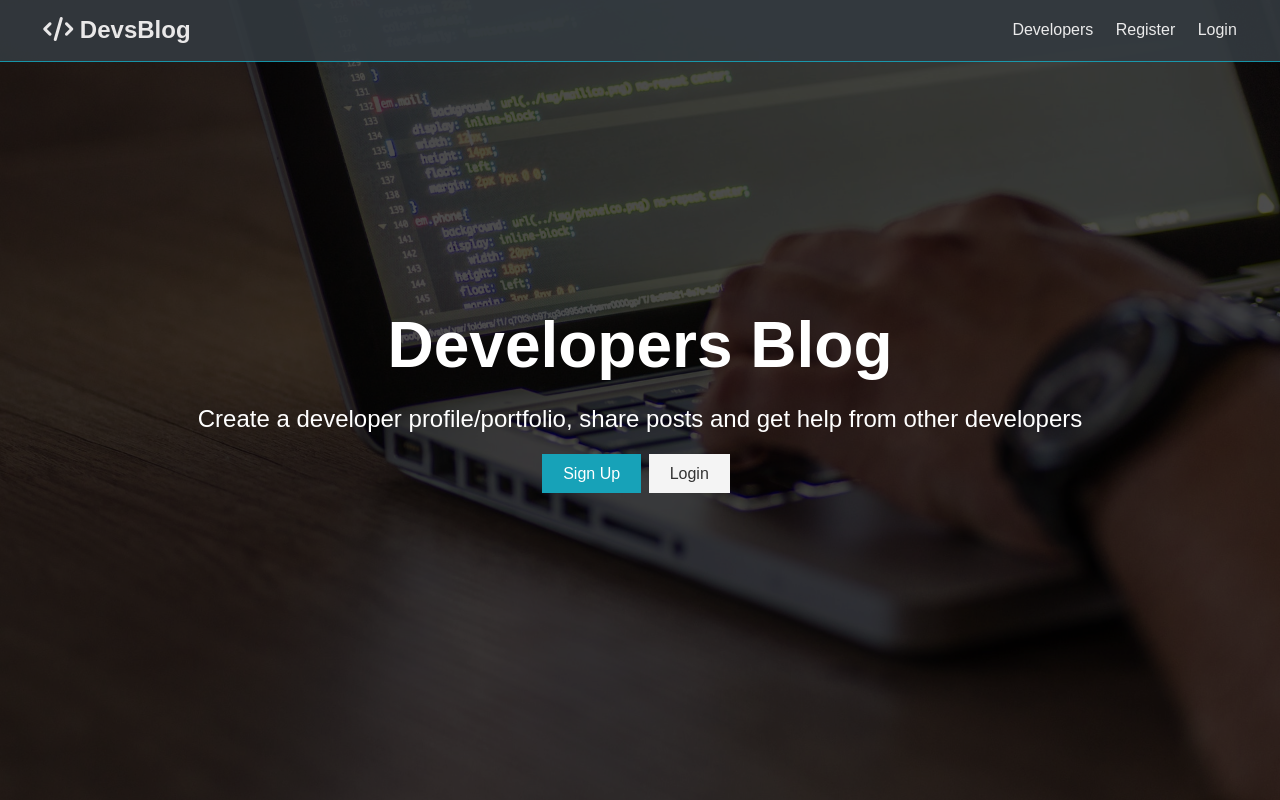
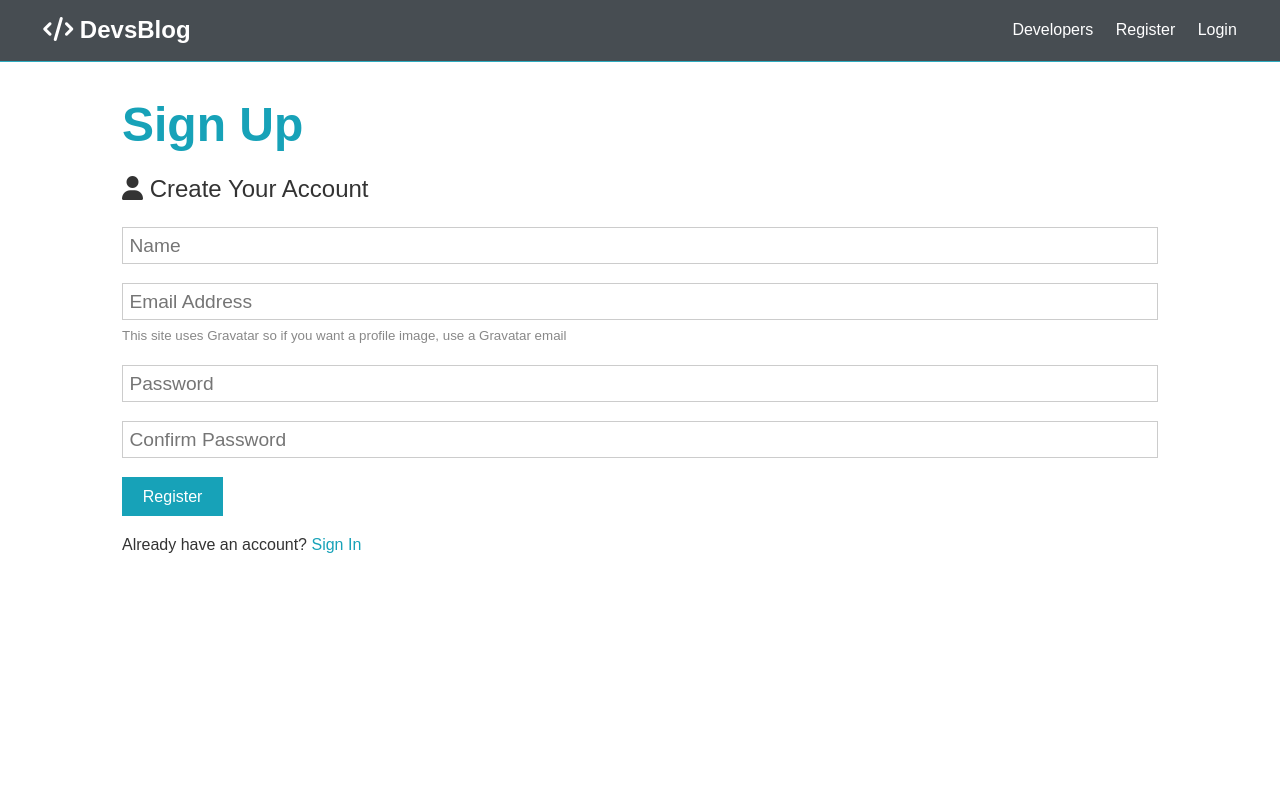
Before and after one commit to tanishka-dahiya/Developers-Blog-2.o, a React (Create React App) app in the folder client/: page /register in a window 1280 px wide. Built offline with nearby package versions, Linux system fonts and the light colour scheme.

Commit message:
Regestration form

```diff
--- a/client/src/App.js
+++ b/client/src/App.js
@@ -1,14 +1,25 @@
 import React, { Fragment } from "react";
 import Navbar from "./components/layout/Navbar";
 import Landing from "./components/layout/Landing";
+import { BrowserRouter as Router, Route, Switch } from "react-router-dom";
+import Register from "./components/layout/auth/Register";
+import Login from "./components/layout/auth/Login";
 
 import "./App.css";
 
 const App = () => (
-  <Fragment>
-    <Navbar />
-    <Landing />
-  </Fragment>
+  <Router>
+    <Fragment>
+      <Navbar />
+      <Route exact path="/" component={Landing} />
+      <section className="container">
+        <Switch>
+          <Route exact path="/register" component={Register} />
+          <Route exact path="/login" component={Login} />
+        </Switch>
+      </section>
+    </Fragment>
+  </Router>
 );
 
 export default App;
--- a/client/src/components/layout/Landing.js
+++ b/client/src/components/layout/Landing.js
@@ -1,4 +1,5 @@
 import React from "react";
+import { Link } from "react-router-dom";
 
 const Landing = () => {
   return (
@@ -11,12 +12,12 @@ const Landing = () => {
             other developers
           </p>
           <div className="buttons">
-            <a href="register.html" className="btn btn-primary">
+            <Link to="register" className="btn btn-primary">
               Sign Up
-            </a>
-            <a href="login.html" className="btn btn-light">
+            </Link>
+            <Link to="login" className="btn btn-light">
               Login
-            </a>
+            </Link>
           </div>
         </div>
       </div>
--- a/client/src/components/layout/Navbar.js
+++ b/client/src/components/layout/Navbar.js
@@ -1,22 +1,23 @@
 import React from "react";
+import { Link } from "react-router-dom";
 
 const Navbar = () => {
   return (
     <nav className="navbar bg-dark">
       <h1>
-        <a href="index.html">
+        <Link to="/">
           <i className="fas fa-code"></i> DevsBlog
-        </a>
+        </Link>
       </h1>
       <ul>
         <li>
           <a href="profiles.html">Developers</a>
         </li>
         <li>
-          <a href="register.html">Register</a>
+          <Link to="register">Register</Link>
         </li>
         <li>
-          <a href="login.html">Login</a>
+          <Link to="login">Login</Link>
         </li>
       </ul>
     </nav>
--- /dev/null
+++ b/client/src/components/layout/auth/Login.js
@@ -0,0 +1,6 @@
+import React from "react";
+
+const Login = () => {
+  return <div>Login</div>;
+};
+export default Login;
--- /dev/null
+++ b/client/src/components/layout/auth/Register.js
@@ -0,0 +1,81 @@
+import React, { Fragment, useState } from "react";
+
+const Register = () => {
+  const [formData, setFormData] = useState({
+    name: "",
+    email: "",
+    password: "",
+    password2: ""
+  });
+  const { name, email, password, password2 } = formData;
+  const onChange = e => {
+    setFormData({ ...formData, [e.target.name]: e.target.value });
+  };
+  const onSubmit = e => {
+    e.preventDefault();
+    if (password != password2) {
+      console.log("password dont match");
+    } else {
+      console.log("password", formData);
+    }
+  };
+  return (
+    <Fragment>
+      <h1 className="large text-primary">Sign Up</h1>
+      <p className="lead">
+        <i className="fas fa-user"></i> Create Your Account
+      </p>
+      <form className="form" onSubmit={e => onSubmit(e)}>
+        <div className="form-group">
+          <input
+            type="text"
+            placeholder="Name"
+            name="name"
+            value={name}
+            onChange={e => onChange(e)}
+            required
+          />
+        </div>
+        <div className="form-group">
+          <input
+            type="email"
+            placeholder="Email Address"
+            name="email"
+            value={email}
+            onChange={e => onChange(e)}
+            required
+          />
+          <small className="form-text">
+            This site uses Gravatar so if you want a profile image, use a
+            Gravatar email
+          </small>
+        </div>
+        <div className="form-group">
+          <input
+            type="password"
+            placeholder="Password"
+            name="password"
+            minLength="6"
+            value={password}
+            onChange={e => onChange(e)}
+          />
+        </div>
+        <div className="form-group">
+          <input
+            type="password"
+            placeholder="Confirm Password"
+            name="password2"
+            minLength="6"
+            value={password2}
+            onChange={e => onChange(e)}
+          />
+        </div>
+        <input type="submit" className="btn btn-primary" value="Register" />
+      </form>
+      <p className="my-1">
+        Already have an account? <a href="login.html">Sign In</a>
+      </p>
+    </Fragment>
+  );
+};
+export default Register;
```
